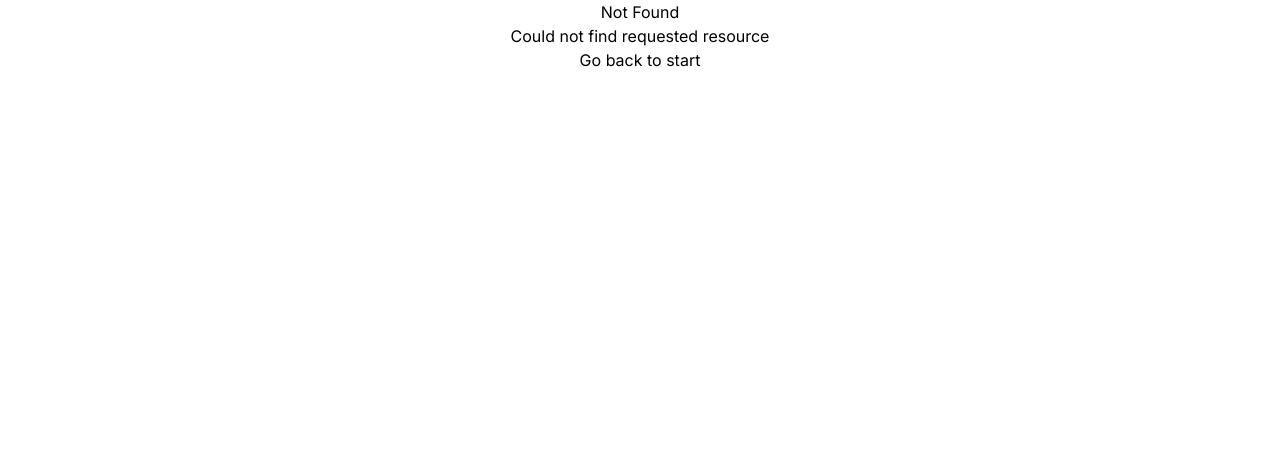
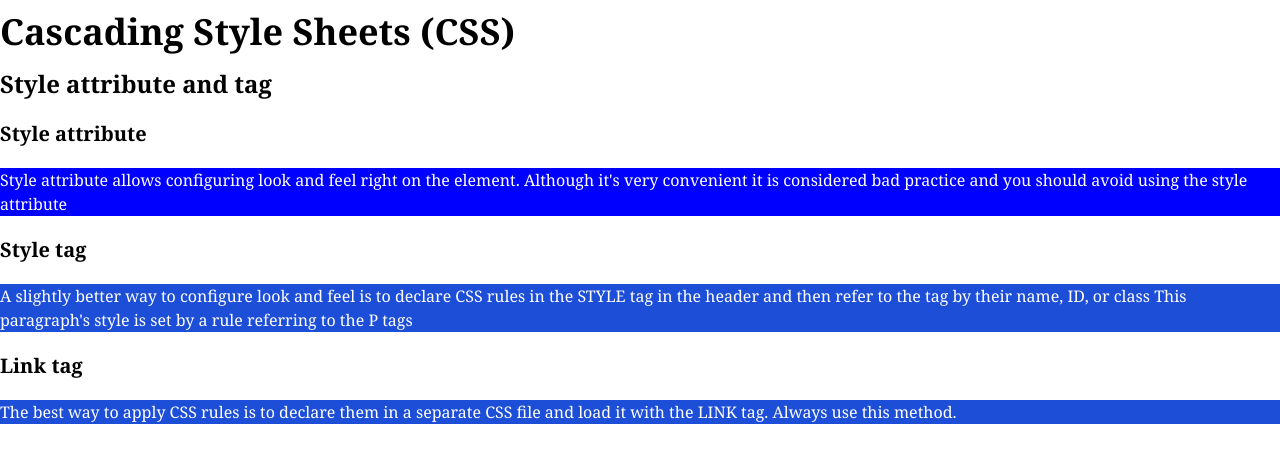
Before and after one commit to jamescd18/tuiter-web-app, a Next.js app: page /labs/a2 in a window 1280 px wide. Before the commit this address had no page. Shown: the top 462 px of the page. Built offline with nearby package versions, Linux system fonts and the light colour scheme.

Commit message:
Add lab 2 beginning

```diff
--- /dev/null
+++ b/app/labs/a2/page.tsx
@@ -0,0 +1,45 @@
+export default function LabA2() {
+  return (
+    <>
+      <style>
+        {/* {`
+            p {
+                background-color: blue;
+                color: white;
+            }
+         `} */}
+      </style>
+      <h1 className="block text-4xl my-3 font-bold font-serif">
+        Cascading Style Sheets (CSS)
+      </h1>
+      <h2 className="block text-2xl my-4 font-bold font-serif">
+        Style attribute and tag
+      </h2>
+      <h3 className="block text-xl my-5 font-bold font-serif">
+        Style attribute
+      </h3>
+      <p
+        className="block text-base my-4 font-serif"
+        style={{ backgroundColor: "blue", color: "white" }}
+      >
+        Style attribute allows configuring look and feel right on the element.
+        Although it&apos;s very convenient it is considered bad practice and you
+        should avoid using the style attribute
+      </p>
+
+      <h3 className="block text-xl my-5 font-bold font-serif">Style tag</h3>
+      <p className="block text-base my-4 font-serif bg-blue-700 text-white">
+        A slightly better way to configure look and feel is to declare CSS rules
+        in the STYLE tag in the header and then refer to the tag by their name,
+        ID, or class This paragraph&apos;s style is set by a rule referring to
+        the P tags
+      </p>
+
+      <h3 className="block text-xl my-5 font-bold font-serif">Link tag</h3>
+      <p className="block text-base my-4 font-serif bg-blue-700 text-white">
+        The best way to apply CSS rules is to declare them in a separate CSS
+        file and load it with the LINK tag. Always use this method.
+      </p>
+    </>
+  );
+}
```
